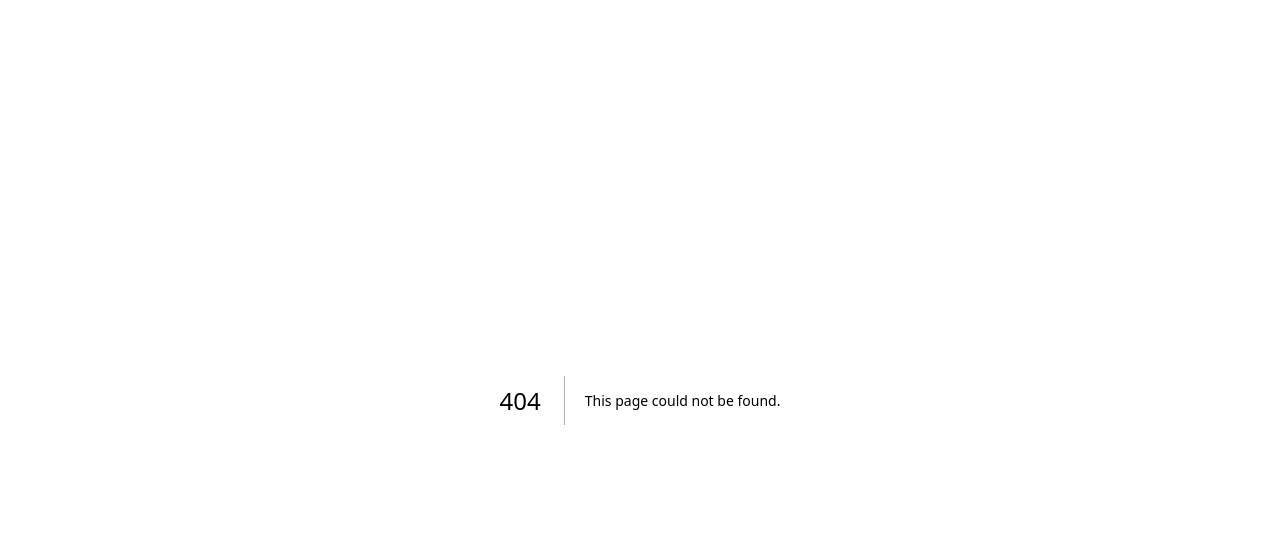
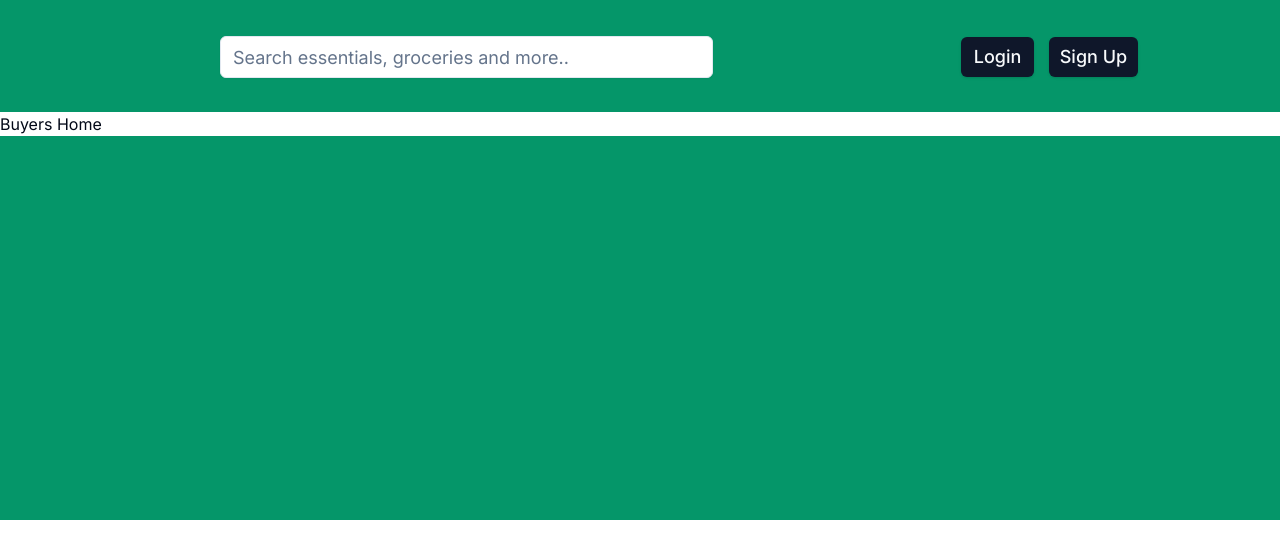
Before and after one commit to ubuntuportal/ubuntu_portal, a Next.js app in the folder ubuntu_portal_frontend/: page /home in a window 1280 px wide. Before the commit this address had no page. Shown: the top 558 px of the page. Built offline with nearby package versions, Linux system fonts and the light colour scheme.

Commit message:
added the home

```diff
--- /dev/null
+++ b/ubuntu_portal_frontend/app/home/layout.tsx
@@ -0,0 +1,24 @@
+import Header from "@/components/buyer/Header";
+import Footer from "@/components/buyer/Footer";
+
+export default function BuyerLayout({
+  children,
+}: Readonly<{
+  children: React.ReactNode;
+}>) {
+  return (
+    <>
+      <Header />
+      <main>
+        {/* <div className="flex">
+          <div className="flex-1 flex-col">
+            <Header />
+            {children}
+          </div>
+        </div> */}
+        {children}
+      </main>
+      <Footer />
+    </>
+  );
+}
--- /dev/null
+++ b/ubuntu_portal_frontend/app/home/page.tsx
@@ -0,0 +1,7 @@
+import React from "react";
+
+function BuyersLandingPage() {
+  return <div>Buyers Home</div>;
+}
+
+export default BuyersLandingPage;
--- /dev/null
+++ b/ubuntu_portal_frontend/components/buyer/Footer.tsx
@@ -0,0 +1,9 @@
+import React from "react";
+
+export default function Footer() {
+  return (
+    <footer className="bg-emerald-600 p-4 mt-auto h-96">
+      <div></div>
+    </footer>
+  );
+}
--- /dev/null
+++ b/ubuntu_portal_frontend/components/buyer/Header.tsx
@@ -0,0 +1,27 @@
+import React from "react";
+import { Input } from "@/components/ui/input";
+import { Button } from "../ui/button";
+
+export default function Header() {
+  return (
+    <header className=" bg-emerald-600 h-28">
+      <div className="flex items-center justify-around ml-24 mx-auto">
+        <div className="w-5/12 pt-9 pb-9">
+          <Input
+            type="search"
+            placeholder="Search essentials, groceries and more.."
+            className="bg-white text-lg pt-5 pb-5  text-black"
+          />
+        </div>
+        <div className="flex  justify-between">
+          <div>
+            <Button className="w-10/12 p-5 text-lg"> Login</Button>
+          </div>
+          <div>
+            <Button className="w-10/12 p-5 text-lg"> Sign Up</Button>
+          </div>
+        </div>
+      </div>
+    </header>
+  );
+}
```
